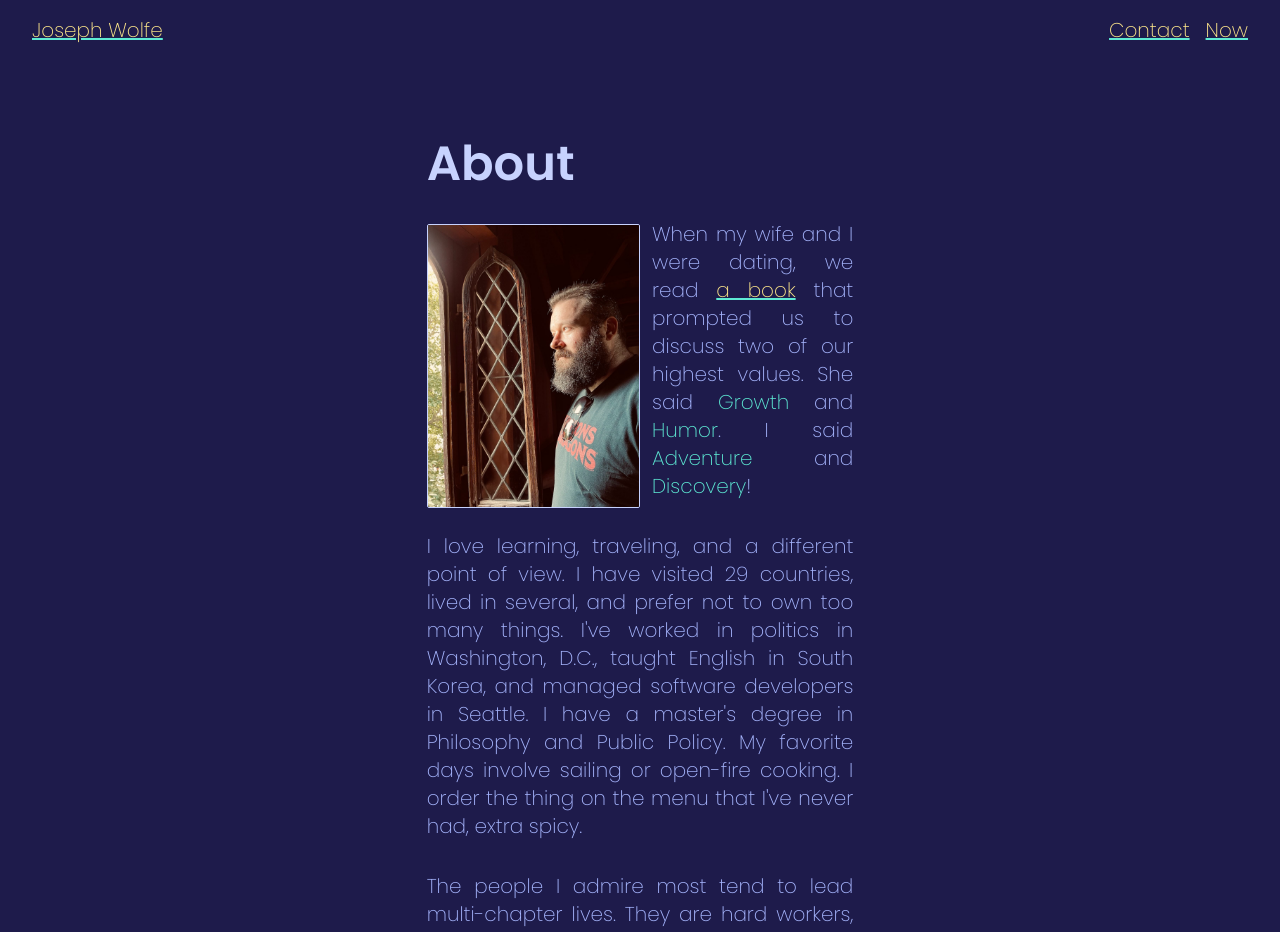
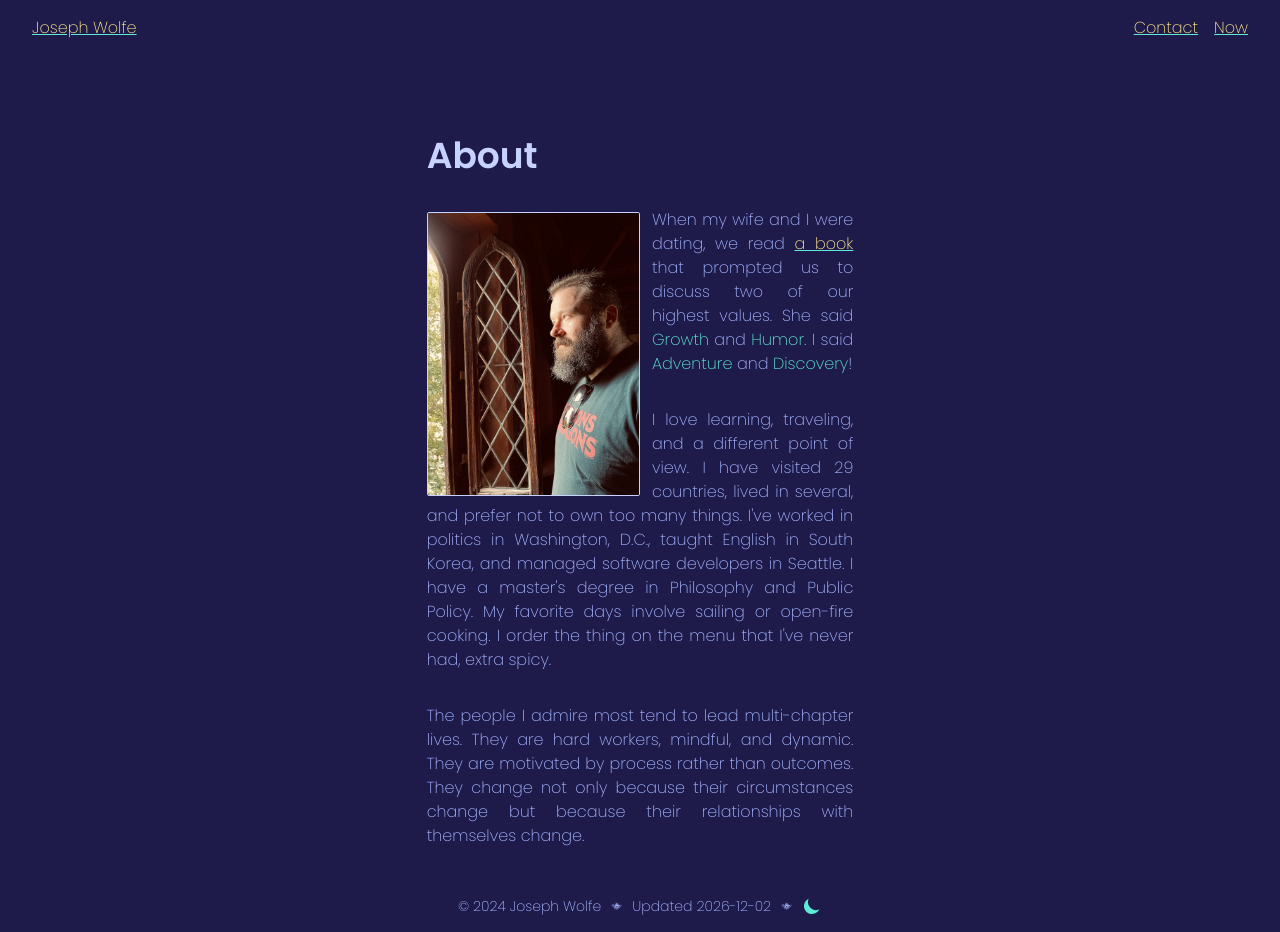
Before and after one commit to CharmedSatyr/personal-website, a Next.js app: page /about in a window 1280 px wide. Shown: the top 932 px of the page. Built offline with nearby package versions, Linux system fonts and the light colour scheme.

Commit message:
Make all text smaller

```diff
--- a/app/about/page.tsx
+++ b/app/about/page.tsx
@@ -23,7 +23,7 @@ const About = () => {
 				blurDataURL={joseph}
 			/>
 
-			<p className="text-base lg:text-xl">
+			<p>
 				When my wife and I were dating, we read{" "}
 				<Link href="https://www.gottman.com/eight-dates/">a book</Link> that
 				prompted us to discuss two of our highest values. She said{" "}
@@ -43,7 +43,7 @@ const About = () => {
 				!
 			</p>
 
-			<p className="text-base lg:text-xl">
+			<p>
 				I love learning, traveling, and a different point of view. I have
 				visited 29 countries, lived in several, and prefer not to own too many
 				things. I've worked in politics in Washington, D.C., taught English in
@@ -53,7 +53,7 @@ const About = () => {
 				I've never had, extra spicy.
 			</p>
 
-			<p className="text-base lg:text-xl">
+			<p>
 				The people I admire most tend to lead multi-chapter lives. They are hard
 				workers, mindful, and dynamic. They are motivated by process rather than
 				outcomes. They change not only because their circumstances change but
--- a/app/blog/page.tsx
+++ b/app/blog/page.tsx
@@ -36,9 +36,9 @@ const Blog = () => {
 						passHref
 						key={blog.slug}
 					>
-						<time className="text-lg md:text-xl">{blog.meta.date}</time>
+						<time>{blog.meta.date}</time>
 
-						<h3 className="hyperlink text-lg md:text-xl">{blog.meta.title}</h3>
+						<h3 className="hyperlink">{blog.meta.title}</h3>
 					</Link>
 				))}
 			</section>
--- a/app/layout.tsx
+++ b/app/layout.tsx
@@ -67,7 +67,7 @@ const RootLayout = ({ children }: { children: React.ReactNode }) => {
 				<ThemeProviders>
 					<Header />
 
-					<main className="mb-auto w-10/12 pt-10 md:w-8/12 md:pt-20 lg:w-6/12 xl:w-4/12">
+					<main className="mb-auto w-10/12 pt-10 sm:w-9/12 md:w-7/12 md:pt-20 lg:w-5/12 xl:w-4/12">
 						{children}
 					</main>
 
--- a/app/now/page.tsx
+++ b/app/now/page.tsx
@@ -13,7 +13,7 @@ const Now = () => {
 				This is my <Link href="https://nownownow.com/about">Now</Link> page.
 			</aside>
 
-			<ol className="list-decimal">
+			<ol className="list-decimal leading-relaxed marker:text-accent-600 dark:marker:text-dark-accent-300">
 				<li>
 					In January, my amazing partner Inga{" "}
 					<span role="img" aria-label="heart">
--- a/app/page.tsx
+++ b/app/page.tsx
@@ -4,7 +4,7 @@ import TreeImage from "@/components/TreeImage";
 const Root = () => {
 	return (
 		<>
-			<h1 className="highlighted mb-8 text-3xl font-bold leading-tight md:mt-28 md:text-5xl">
+			<h1 className="highlighted mb-8 text-4xl font-bold leading-tight md:mt-28">
 				I'm a software developer, game designer, and writer in Seattle.
 				<TreeImage />
 			</h1>
--- a/components/Footer.tsx
+++ b/components/Footer.tsx
@@ -4,7 +4,7 @@ import siteMetadata from "@/data/site-metadata";
 
 const Footer = () => {
 	return (
-		<footer className="flex w-screen items-center justify-center space-x-2 text-nowrap px-8 py-4 text-xs md:text-base">
+		<footer className="flex w-screen items-center justify-center space-x-2 text-nowrap px-8 py-4 text-sm">
 			<section>
 				{`© ${new Date().getFullYear()}`} {siteMetadata.author}
 			</section>
--- a/components/PageTitle.tsx
+++ b/components/PageTitle.tsx
@@ -3,11 +3,7 @@ interface Props {
 }
 
 const PageTitle = (props: Props) => {
-	return (
-		<h1 className="highlighted mb-8 text-3xl font-bold md:text-5xl">
-			{props.title}
-		</h1>
-	);
+	return <h1 className="highlighted mb-8 text-4xl font-bold">{props.title}</h1>;
 };
 
 export default PageTitle;
--- a/css/tailwind.css
+++ b/css/tailwind.css
@@ -3,17 +3,6 @@
 @tailwind utilities;
 
 @layer base {
-	/* Font Sizes */
-	header,
-	footer,
-	aside,
-	label,
-	p,
-	ol {
-		@apply text-lg md:text-xl;
-	}
-
-	/* Other styles */
 	.highlighted {
 		@apply text-primary-800 dark:text-dark-primary-200;
 	}
@@ -26,10 +15,6 @@
 		@apply mb-8 text-justify;
 	}
 
-	ol {
-		@apply leading-relaxed marker:text-accent-600 dark:marker:text-dark-accent-300;
-	}
-
 	input {
 		@apply appearance-none rounded border-2 border-primary-300 bg-primary-50 text-grayscale-900 shadow-inner focus:border-secondary-700 focus:outline-none dark:border-dark-accent-300;
 	}
```
